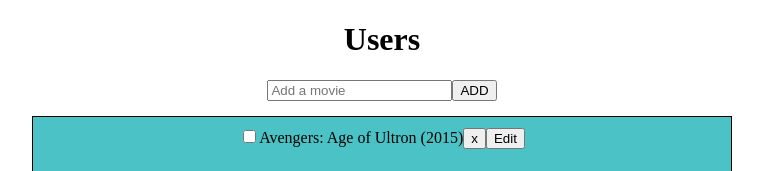
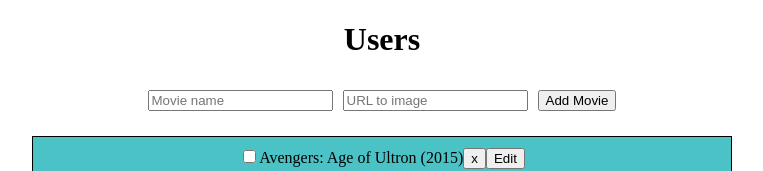
Before and after one commit to oskarjonssson/VueLAB1, a Vue app: page / in a window 1280 px wide. Shown: the top 171 px of the page, without its empty margins (258-1021 px from the left). Built offline with nearby package versions, Linux system fonts and the light colour scheme.

Commit message:
emit and movie poster added

```diff
--- /dev/null
+++ b/src/components/addPoster.vue
@@ -0,0 +1,26 @@
+<template>
+	<div>
+		<input
+			type="text"
+			placeholder="URL to image"
+			v-model="posterUrl" />
+		<button v-on:click="$emit('adding-poster', posterUrl)">Add Movie</button>
+	</div>
+</template>
+
+<script>
+export default {
+	data: function() {
+		return {
+			posterUrl: ''
+		};
+	}
+}
+</script>
+
+<style scoped>
+  input{
+    margin: 0 10px 0 0;
+  }
+
+</style>
--- a/src/components/users.vue
+++ b/src/components/users.vue
@@ -1,8 +1,11 @@
 <template>
   <div class="users">
     <h1>Users</h1>
-    <input type="Text" v-model="newUser.name" placeholder="Add a movie" />
-    <button v-on:click="addItem">ADD</button>
+    <div class="inputWrap">
+      <input type="Text" v-model="newUser.name" placeholder="Movie name" />
+      <!--<button v-on:click="addItem">ADD</button> -->
+      <add-poster v-on:adding-poster="addItem" /> <!-- Komponent som lägger till text och bild -->
+    </div>
     <ul>
       <li v-for="item in users" v-bind:class="{back: item.marked}">
         <div>
@@ -24,15 +27,18 @@
   </div>
 </template>
 
+
 <script>
 import addImg from './addImg.vue';
 import addVideo from './addVideo.vue';
+import addPoster from './addPoster.vue';
 
 export default {
   name: 'users',
   components: {
     'add-img': addImg,
-    'add-video': addVideo
+    'add-video': addVideo,
+    'add-poster': addPoster
   },
   data(){
     return{
@@ -65,11 +71,12 @@
     }
   },
   methods: {
-    addItem: function(event){
+    addItem: function(posterUrl){
       this.users.push({
         str: this.newUser.name,
         marked: false,
         edit: false,
+        urlList: posterUrl
       })
       this.newUser.name="";
       console.log(this.users);
@@ -84,8 +91,12 @@
     saveEdit: function(item){
       item.edit = false;
       console.log(item);
-    }
-  }
+    },
+    addPosterToList: function(posterUrl) {
+			console.log('addPosterToList', posterUrl);
+			item.urlList.push(posterUrl);
+		}
+  }//methods
 }
 </script>
 
@@ -124,4 +135,12 @@
   justify-content: center;
   padding: 20px 0 20px 0;
 }
+.inputWrap{
+  display: flex;
+  justify-content: center;
+  padding: 10px 10px 10px;
+}
+.inputWrap input{
+  margin: 0 10px 0 0;
+}
 </style>
```
